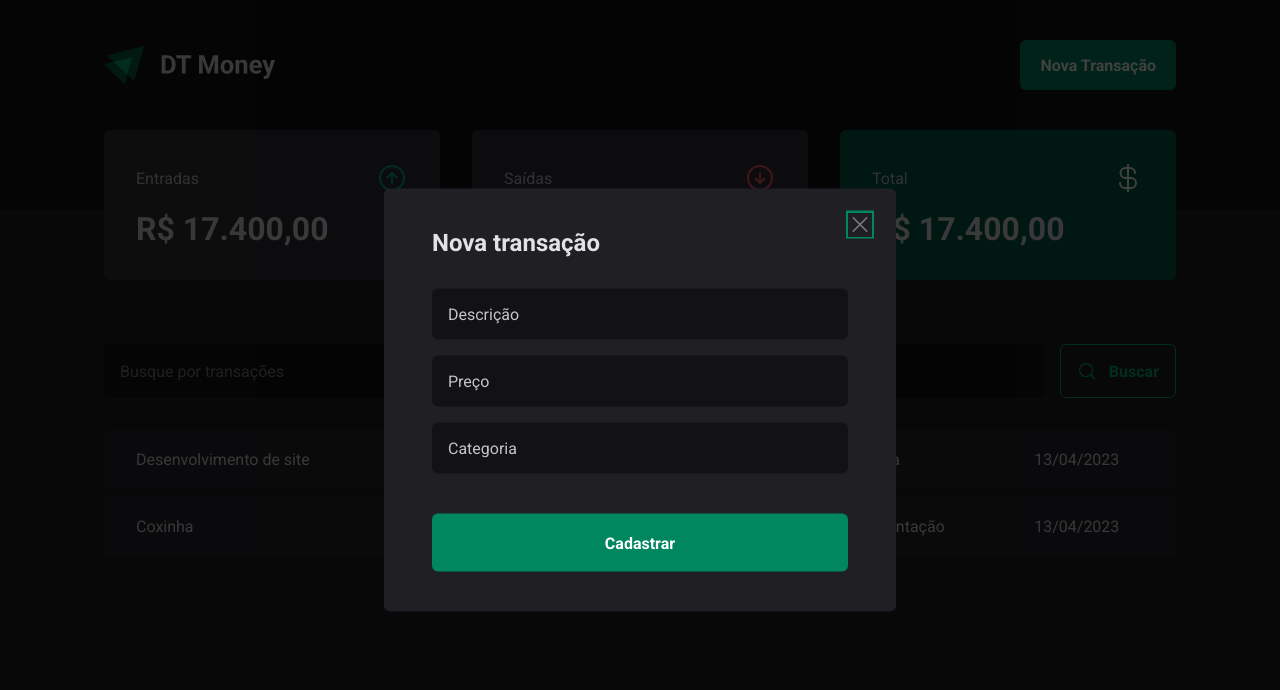
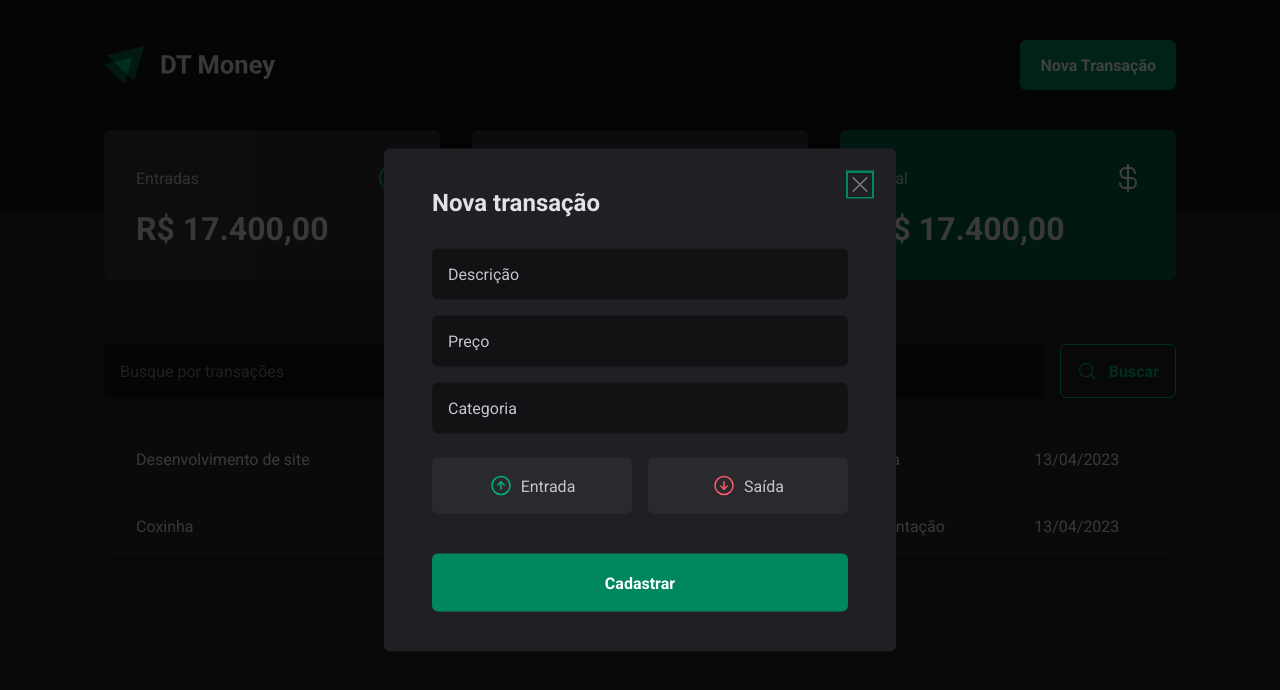
Before and after one commit to guivicentep/ignite-rw-dtmoney, a React (Vite) app: page / in a window 1280 px wide. Both pictures are taken after a click on the button "Nova Transação". Shown: the top 690 px of the page. Built offline with nearby package versions, Linux system fonts and the light colour scheme.

Commit message:
Alteracoes

```diff
--- a/package.json
+++ b/package.json
@@ -11,6 +11,7 @@
   },
   "dependencies": {
     "@radix-ui/react-dialog": "^1.0.3",
+    "@radix-ui/react-radio-group": "^1.1.2",
     "@rocketseat/eslint-config": "^1.2.0",
     "@types/styled-components": "^5.1.26",
     "phosphor-react": "^1.4.1",
@@ -32,6 +33,7 @@
     "eslint-plugin-react": "^7.32.2",
     "eslint-plugin-react-hooks": "^4.6.0",
     "eslint-plugin-react-refresh": "^0.3.4",
+    "json-server": "^0.17.3",
     "typescript": "^5.0.4",
     "vite": "^4.3.0"
   }
--- a/src/components/NewTransactionModal/index.tsx
+++ b/src/components/NewTransactionModal/index.tsx
@@ -1,6 +1,12 @@
 import * as Dialog from '@radix-ui/react-dialog'
-import { CloseButton, Content, Overlay } from './styles'
-import { X } from 'phosphor-react'
+import {
+  CloseButton,
+  Content,
+  Overlay,
+  TransactionType,
+  TransactionTypeButton,
+} from './styles'
+import { ArrowCircleDown, ArrowCircleUp, X } from 'phosphor-react'
 
 export function NewTransactionModal() {
   return (
@@ -8,14 +14,26 @@
       <Overlay />
 
       <Content>
+        <Dialog.Title>Nova transação</Dialog.Title>
         <CloseButton>
           <X size={24} />
         </CloseButton>
-        <Dialog.Title>Nova transação</Dialog.Title>
+
         <form action="">
           <input type="text" placeholder="Descrição" required />
           <input type="number" placeholder="Preço" required />
           <input type="text" placeholder="Categoria" required />
+          <TransactionType>
+            <TransactionTypeButton variant="income" value="income">
+              <ArrowCircleUp size={24} />
+              Entrada
+            </TransactionTypeButton>
+
+            <TransactionTypeButton variant="outcome" value="outcome">
+              <ArrowCircleDown size={24} />
+              Saída
+            </TransactionTypeButton>
+          </TransactionType>
 
           <button type="submit">Cadastrar</button>
         </form>
--- a/src/components/NewTransactionModal/styles.ts
+++ b/src/components/NewTransactionModal/styles.ts
@@ -1,5 +1,6 @@
 import styled from 'styled-components'
 import * as Dialog from '@radix-ui/react-dialog'
+import * as RadioGroup from '@radix-ui/react-radio-group'
 
 export const Overlay = styled(Dialog.Overlay)`
   position: fixed;
@@ -68,3 +69,51 @@
   cursor: pointer;
   color: ${(props) => props.theme['gray-500']};
 `
+
+export const TransactionType = styled(RadioGroup.Root)`
+  display: grid;
+  grid-template-columns: repeat(2, 1fr);
+  gap: 1rem;
+  margin-top: 0.5rem;
+`
+
+interface TransactionTypeButtonProps {
+  variant: 'income' | 'outcome'
+}
+
+// eslint-disable-next-line prettier/prettier
+export const TransactionTypeButton = styled(RadioGroup.Item)<TransactionTypeButtonProps>`
+  background: ${(props) => props.theme['gray-700']};
+  padding: 1rem;
+  display: flex;
+  align-items: center;
+  justify-content: center;
+  gap: 0.5rem;
+  border-radius: 6px;
+  cursor: pointer;
+  border: 0;
+  color: ${(props) => props.theme['gray-300']};
+
+  svg {
+    color: ${(props) =>
+      props.variant === 'income'
+        ? props.theme['green-300']
+        : props.theme['red-300']};
+  }
+
+  &[data-state='unchecked']:hover {
+    transition: background-color 0.2s;
+    background: ${(props) => props.theme['gray-600']};
+  }
+
+  &[data-state='checked'] {
+    color: ${(props) => props.theme.white};
+    background: ${(props) =>
+      props.variant === 'income'
+        ? props.theme['green-500']
+        : props.theme['red-500']};
+    svg {
+      color: ${(props) => props.theme.white};
+    }
+  }
+`
```
Also changed, not shown: server.json (added, +9 -0 lines), 1 other file (tests, documents, lock files or other folders).
